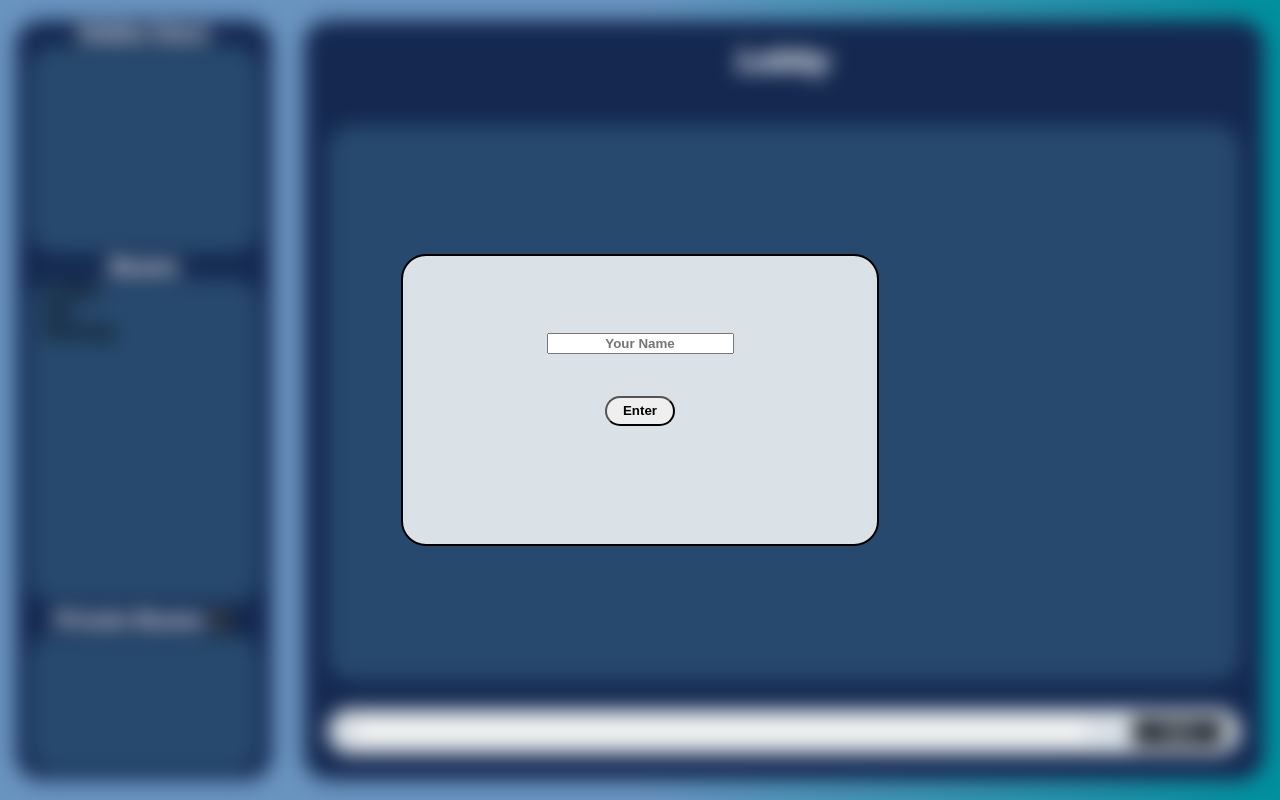
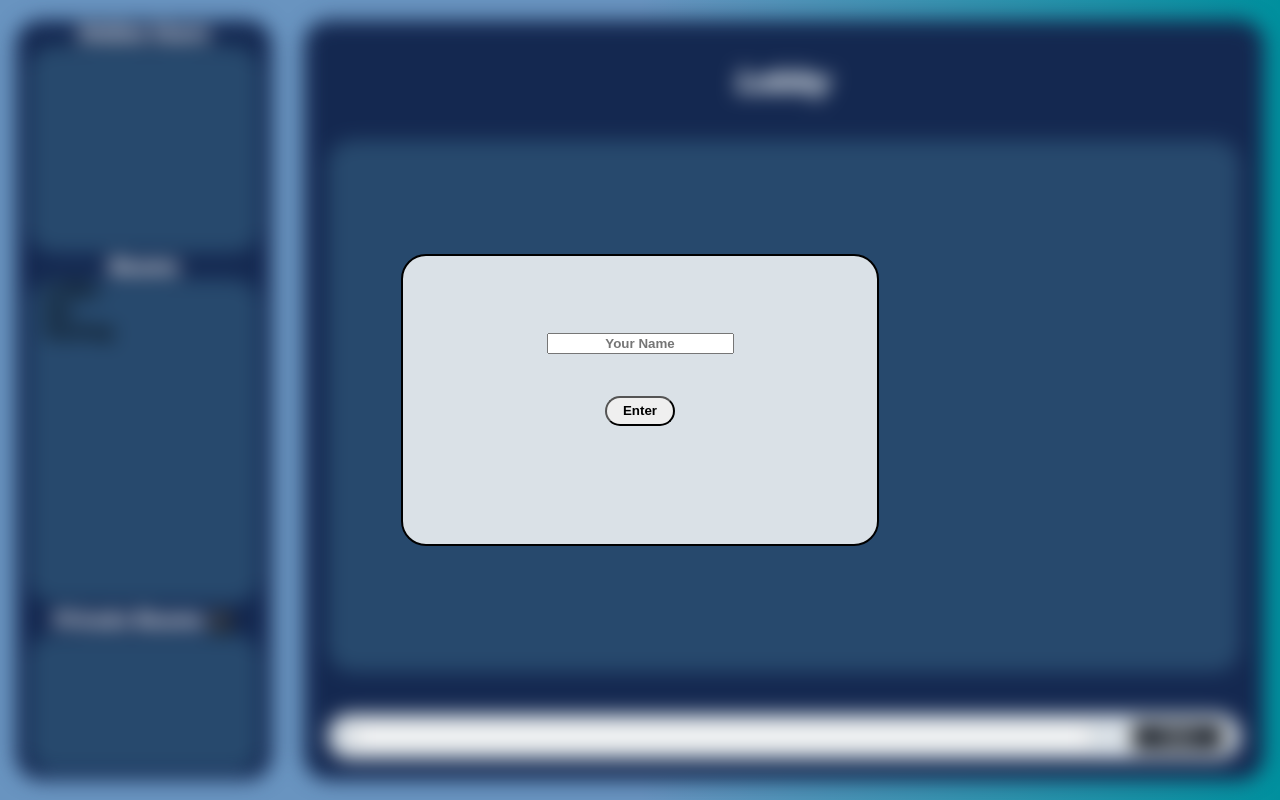
Before and after one commit to alin555/Chat, a website: page public/index.html in a window 1280 px wide. Drawn offline with nearby package versions, Linux system fonts and the light colour scheme; no server answers.

Commit message:
fixed css text container

```diff
--- a/public/index.html
+++ b/public/index.html
@@ -13,7 +13,7 @@
     <div id="page">
         <div id="small-container">
             <label for="online" class="onlineAndRooms">Online Users</label>
-            <div id="online" name="hey"></div>
+            <div id="online"></div>
             <label for="rooms" class="onlineAndRooms">Rooms</label>
             <div id="rooms">
                 <h4 id="lobby" onclick="changeRoom('Lobby')">Lobby</h4>
@@ -37,7 +37,10 @@
             </div>
         </div>
         <div id="chat-container">
-            <h1 id="roomName">Lobby</h1>
+            <div id="title">
+                <h1 id="roomName">Lobby</h1>
+
+            </div>
             <div id="chat-log">
 
             </div>
--- a/public/styles.css
+++ b/public/styles.css
@@ -20,6 +20,7 @@ body {
     display: flex;
     flex-direction: column;
     background-color: #142850;
+    justify-content: space-around;
 
 }
 
@@ -80,10 +81,6 @@ body {
     overflow: auto;
     border-radius: 25px;
     margin-bottom: 8px;
-    /* display: flex; */
-    /* align-items: flex-end; */
-    /* text-align: center;
-    justify-content: center; */
 }
 
 .onlineAndRooms {
@@ -150,27 +147,14 @@ body {
     background-color: #dae1e7;
     height: 6%;
     width: 95%;
-    position: relative;
-    top: 54px;
     border-radius: 25px;
     display: flex;
-    align-items: center;
 }
 
-/* #textarea {
-    height: 100%;
-    width: 100%;
-    padding: 0;
-    border-radius: 25px;
-    background-color: #27496d;
-} */
-
 #chat-log {
-    height: 73%;
+    height: 70%;
     width: 95%;
     border-radius: 25px;
-    position: relative;
-    top: 25px;
     background-color: #27496d;
     overflow: auto;
 }
@@ -178,6 +162,7 @@ body {
 #roomName {
     color: #dae1e7;
     font-family: 'Raleway', sans-serif;
+    margin-bottom: 0;
 }
 
 #login-chat {
@@ -190,7 +175,7 @@ body {
 
 #user-text {
     margin: auto 25px;
-
+    text-align: left;
 }
 
 #user-text::placeholder {
--- a/server.js
+++ b/server.js
@@ -221,8 +221,6 @@ setInterval(function () {
         var exist = false;
 
         foundRoom.forEach(room => {
-            console.log(room.name);
-
 
             User.findOne({room: room.name}, function (err, foundUser) {
 
```
